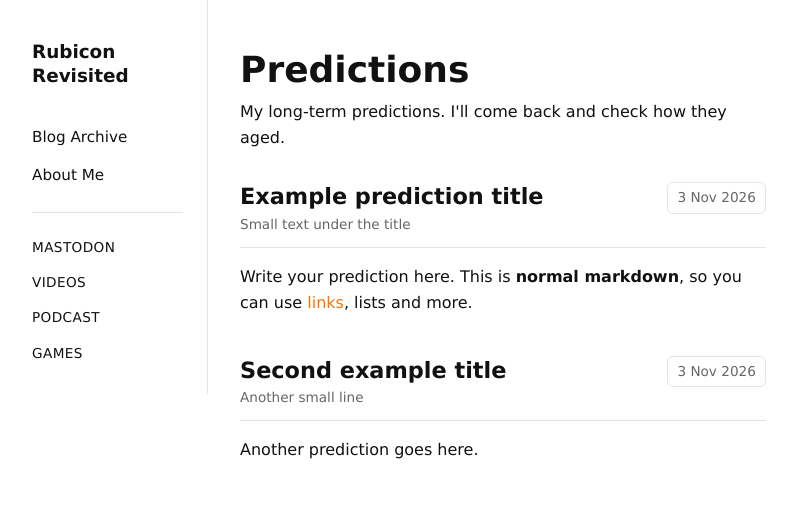
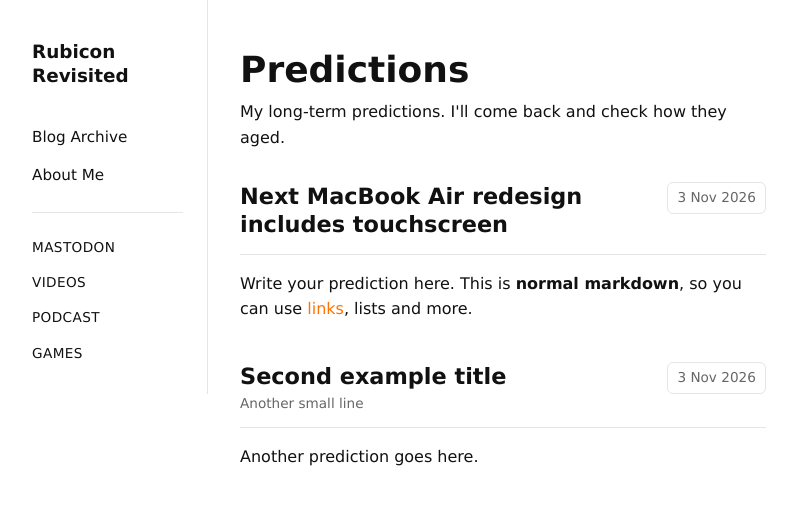
Before and after one commit to StepanJiri/stepankarasek.github.io, a Jekyll site: the page built from predictions.md, in a window 1280 px wide. Shown: the top 505 px of the page, without its empty margins (152-949 px from the left). Built offline with Jekyll 4.4.1, drawn with Linux system fonts in a browser that asks for light colours.

Commit message:
Update predictions.md

```diff
--- a/predictions.md
+++ b/predictions.md
@@ -22,8 +22,8 @@ Keep the blank lines around the text, and keep markdown="1" on the inner div.
 <div class="prediction">
   <div class="prediction-head">
     <div class="prediction-titles">
-      <h2>Example prediction title</h2>
-      <p class="prediction-sub">Small text under the title</p>
+      <h2>Next MacBook Air redesign includes touchscreen</h2>
+      <p class="prediction-sub"></p>
     </div>
     <span class="prediction-date">3 Nov 2026</span>
   </div>
```
